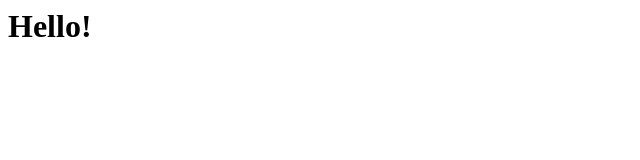
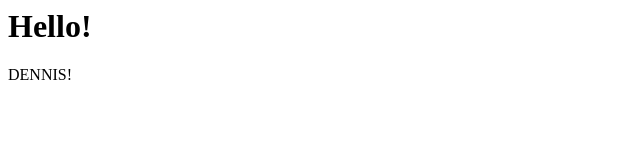
Before and after one commit to Michalstank/michalstank.github.io, a plain HTML site: page index.html in a window 1280 px wide. Shown: the full height of the page, 0-640 px from the left. Drawn offline with Linux system fonts and the light colour scheme.

Commit message:
ADD dennis to file

```diff
--- a/index.html
+++ b/index.html
@@ -1 +1,3 @@
 <h1> Hello! </h1>
+
+<p> DENNIS! </p>
```
